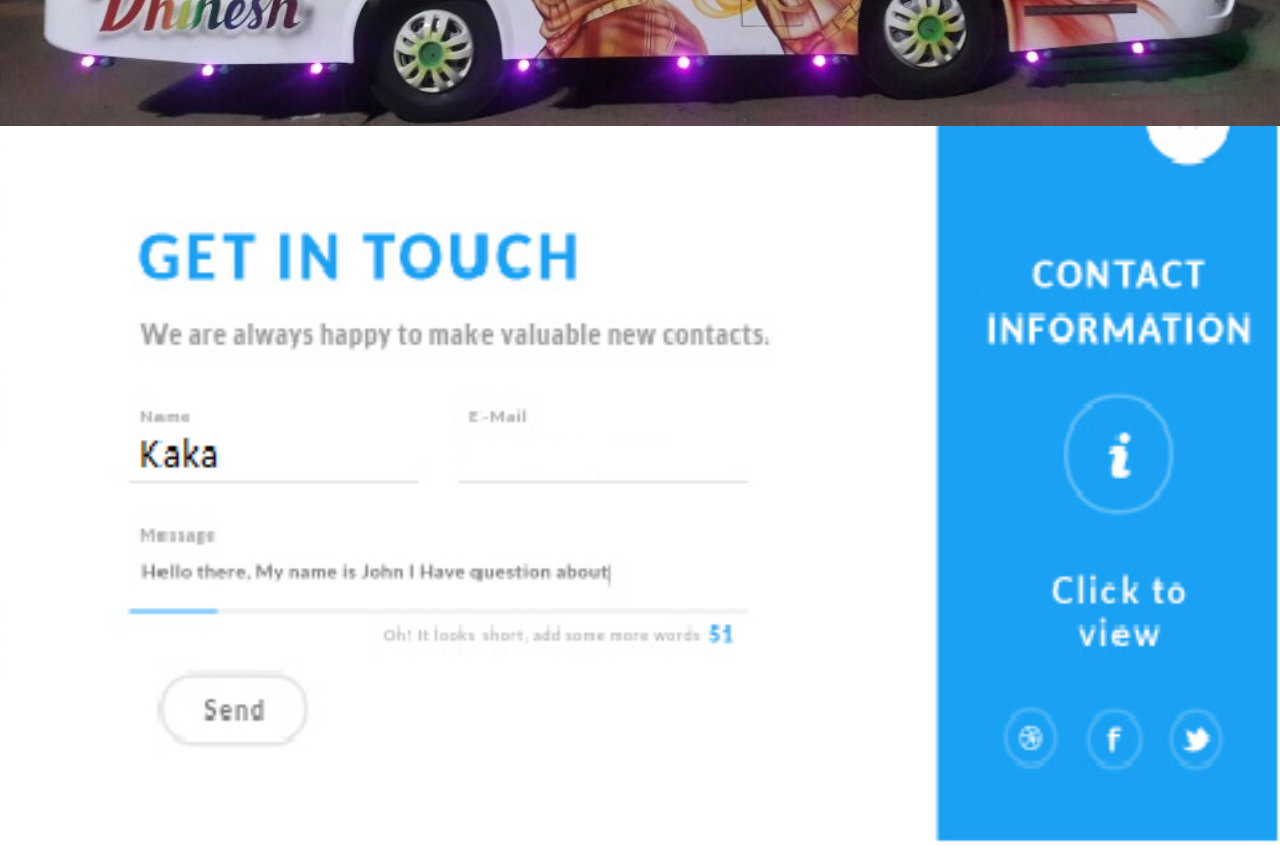
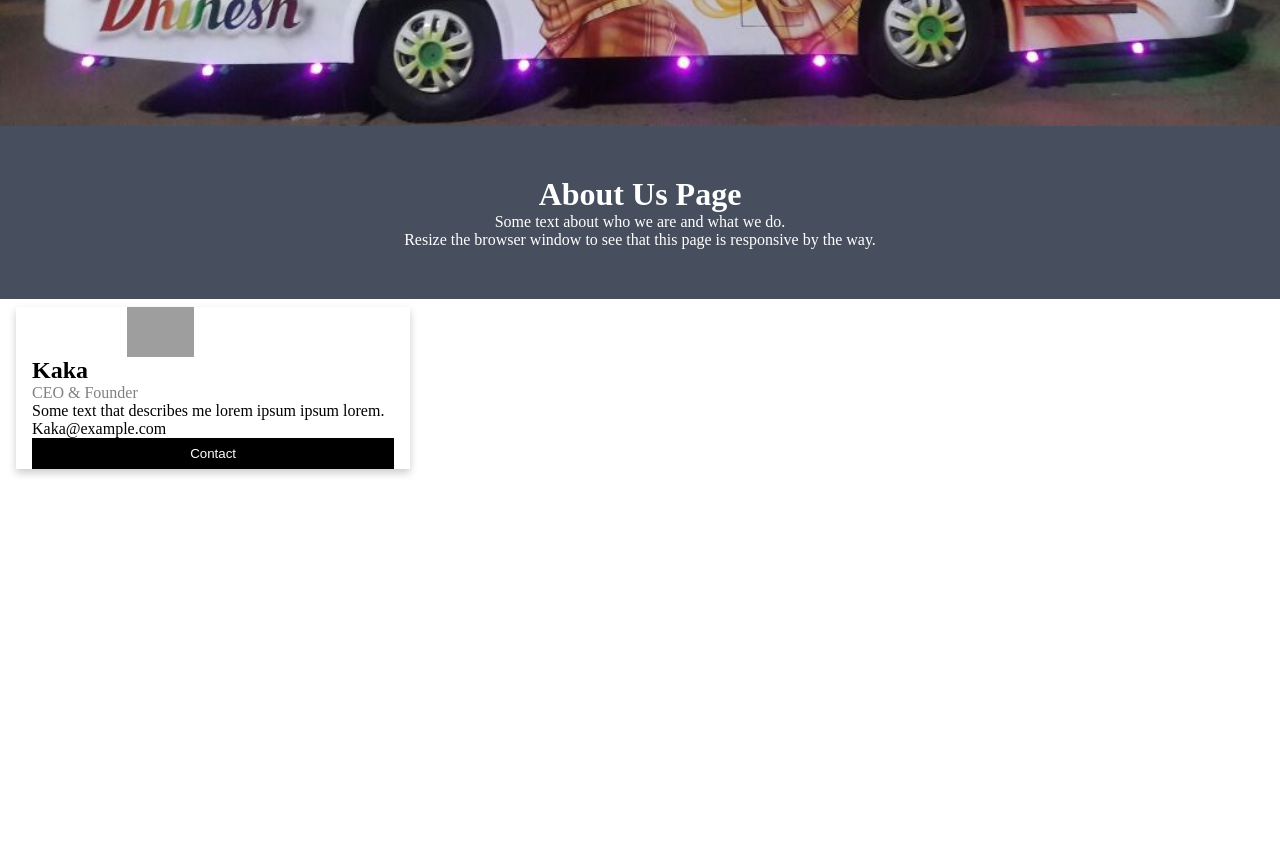
Before and after one commit to yunus-ali/kaka, a plain HTML site: page index.html in a window 1280 px wide. Shown: the part 520-1366 px from the top of the page. After the commit the page ends 1013 px from the top, so only its background shows below. Drawn offline with Linux system fonts and the light colour scheme; grey boxes are pictures that could not be loaded; a web font is replaced by a local one.

Commit message:
Add files via upload

```diff
--- a/index.html
+++ b/index.html
@@ -29,12 +29,27 @@
 "/>
 </div>
 
-<div class="bus">
-<img src="contact1.png" style="
-    top: 15px;
-    width: -webkit-fill-available;
-"/>
+<div class="about-section">
+  <h1>About Us Page</h1>
+  <p>Some text about who we are and what we do.</p>
+  <p>Resize the browser window to see that this page is responsive by the way.</p>
 </div>
+<div class="row">
+  <div class="column">
+    <div class="card">
+      <img src="pic.png" alt="Kaka" style="width:67px; margin-left: 111px; ">
+      <div class="container">
+        <h2>Kaka</h2>
+        <p class="title">CEO & Founder</p>
+        <p>Some text that describes me lorem ipsum ipsum lorem.</p>
+        <p>Kaka@example.com</p>
+        <p><button class="button">Contact</button></p>
+      </div>
+    </div>
+  </div>
+  </div>
+
+
 
 <script src="app.js"></script>
 </body>
--- a/style.css
+++ b/style.css
@@ -55,6 +55,7 @@ nav {
 .minibus {
 	width:100%;
 	display:flex;
+	margin-top:30px;
 }
 
 @media screen and (max-width: 1024px) {
@@ -118,3 +119,51 @@ nav {
 .toggle .line3 {
     transform: rotate(45deg) translate(-5px, -6px);
 }
+.column {
+  float: left;
+  width: 33.3%;
+  margin-bottom: 16px;
+  padding: 0 8px;
+}
+
+.card {
+  box-shadow: 0 4px 8px 0 rgba(0, 0, 0, 0.2);
+  margin: 8px;
+}
+
+.about-section {
+  padding: 50px;
+  text-align: center;
+  background-color: #474e5d;
+  color: white;
+}
+
+.container {
+  padding: 0 16px;
+}
+
+.container::after, .row::after {
+  content: "";
+  clear: both;
+  display: table;
+}
+
+.title {
+  color: grey;
+}
+
+.button {
+  border: none;
+  outline: 0;
+  display: inline-block;
+  padding: 8px;
+  color: white;
+  background-color: #000;
+  text-align: center;
+  cursor: pointer;
+  width: 100%;
+}
+
+.button:hover {
+  background-color: #555;
+}
```
Also changed, not shown: 1 other file.
